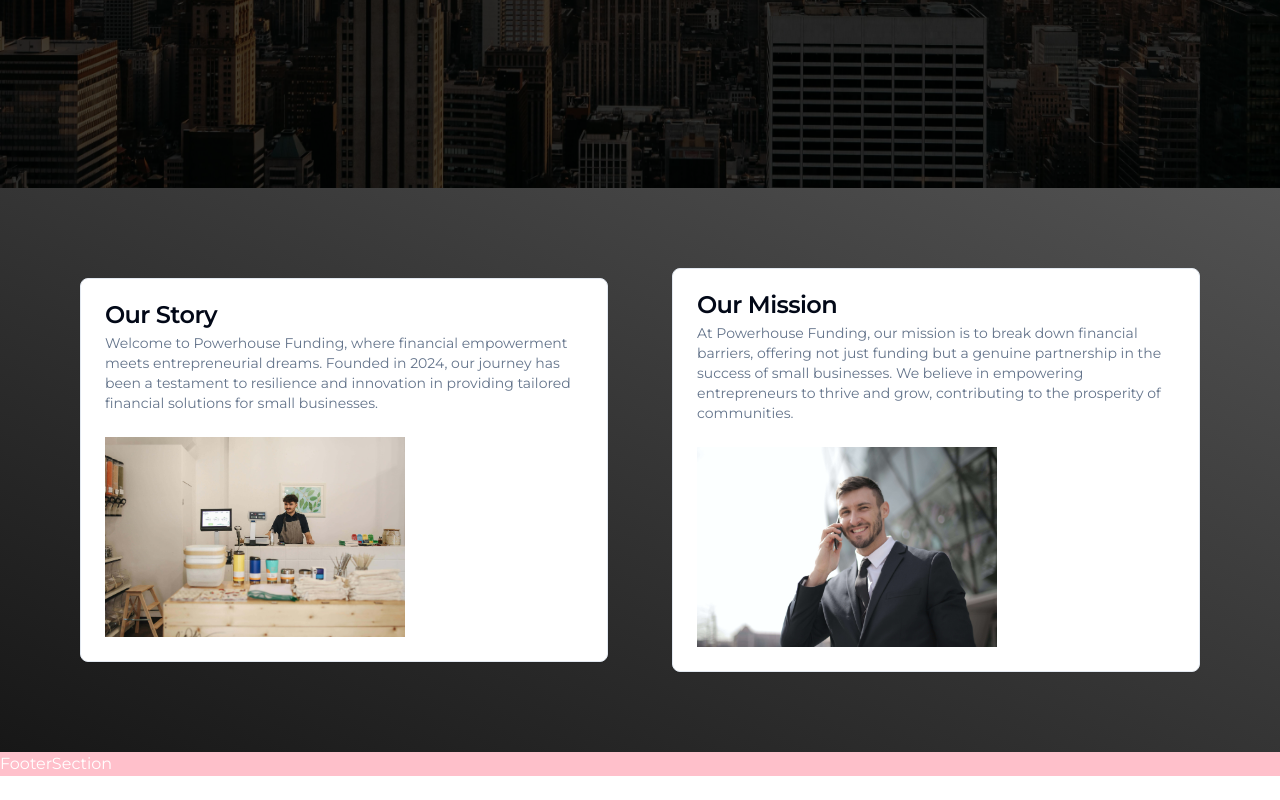
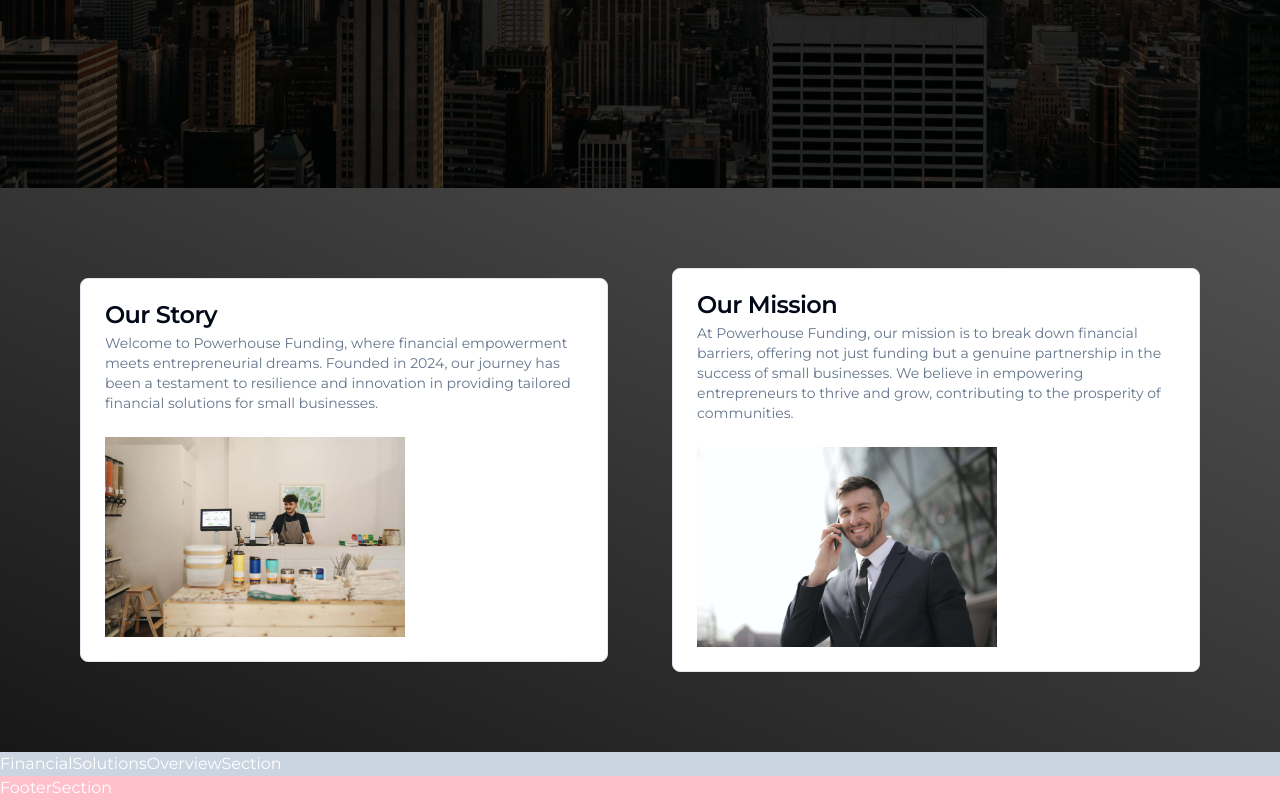
Before and after one commit to dewanwakilahmed/kesef-capital-group-v0, a Next.js app: page / in a window 1280 px wide. Shown: the part 636-1436 px from the top of the page. Before the commit the page ends 1412 px from the top, so only its background shows below. Built offline with nearby package versions, Linux system fonts and the light colour scheme.

Commit message:
Created Financial Solutions Overview Section Shell

```diff
--- a/app/page.tsx
+++ b/app/page.tsx
@@ -1,6 +1,7 @@
 import '@/app/home-page.css';
 
 import AboutUsSection from '@/sections/home-page/about-us-section/AboutUsSection';
+import FinancialSolutionsOverviewSection from '@/sections/home-page/financial-solutions-overview-section/FinancialSolutionsOverviewSection';
 import HeroSection from '@/sections/home-page/hero-section/HeroSection';
 
 const HomePage = () => {
@@ -8,6 +9,7 @@ const HomePage = () => {
     <div className='home-page'>
       <HeroSection />
       <AboutUsSection />
+      <FinancialSolutionsOverviewSection />
     </div>
   );
 };
--- /dev/null
+++ b/sections/home-page/financial-solutions-overview-section/FinancialSolutionsOverviewSection.tsx
@@ -0,0 +1,11 @@
+import '@/sections/home-page/financial-solutions-overview-section/financial-solutions-overview-section.css';
+
+const FinancialSolutionsOverviewSection = () => {
+  return (
+    <section className='financial-solutions-overview-section'>
+      FinancialSolutionsOverviewSection
+    </section>
+  );
+};
+
+export default FinancialSolutionsOverviewSection;
--- /dev/null
+++ b/sections/home-page/financial-solutions-overview-section/financial-solutions-overview-section.css
@@ -0,0 +1,3 @@
+.financial-solutions-overview-section {
+  @apply bg-slate-300;
+}
```
